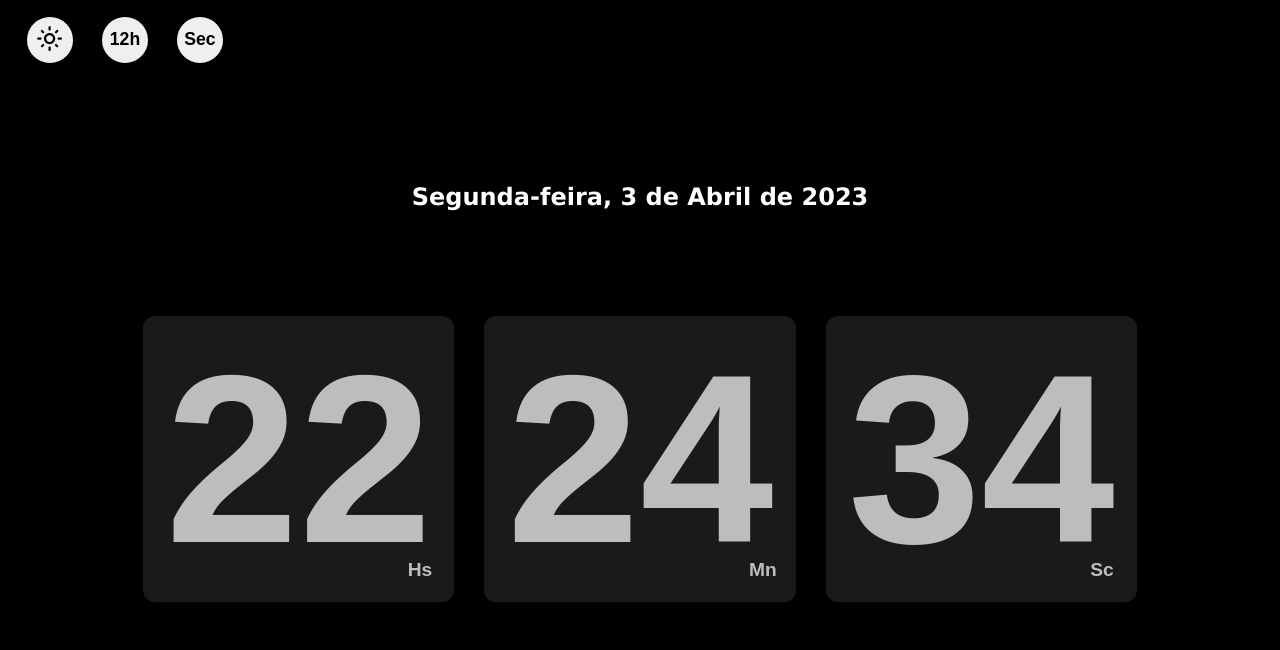
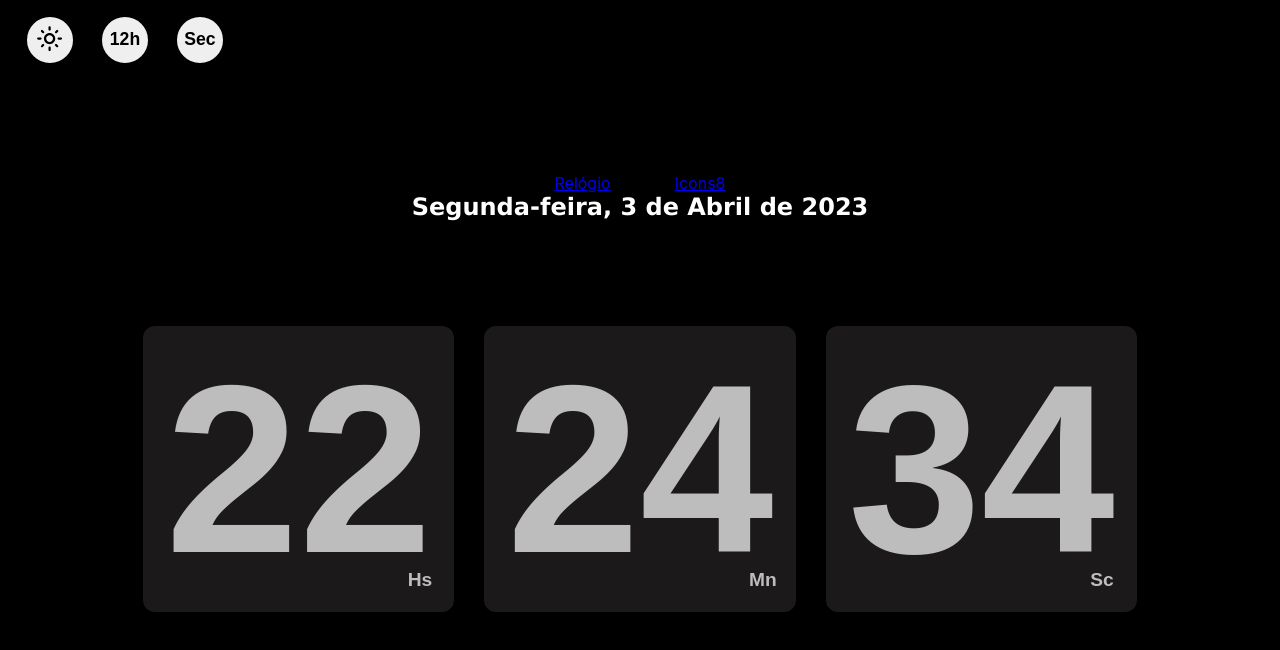
Before and after one commit to renatosantosc/Rel-gio-Digital, a React (Create React App) app: page / in a window 1280 px wide. Shown: the top 650 px of the page. Built offline with nearby package versions, Linux system fonts and the light colour scheme; the HTML template or start-up script is replaced by a standard one.

Commit message:
inserindo o link para a página onde baixa o favicon

```diff
--- a/src/App.js
+++ b/src/App.js
@@ -73,6 +73,10 @@ function App() {
               Sec
             </button>
         </div>
+
+        <div className='link-favicon'>
+          <a target="blank" href="https://icons8.com/icon/82767/rel%C3%B3gio">Relógio</a> icon by <a target="blank" href="https://icons8.com">Icons8</a>
+        </div>
         </div>
 
         <div className='dateNow'>
```
